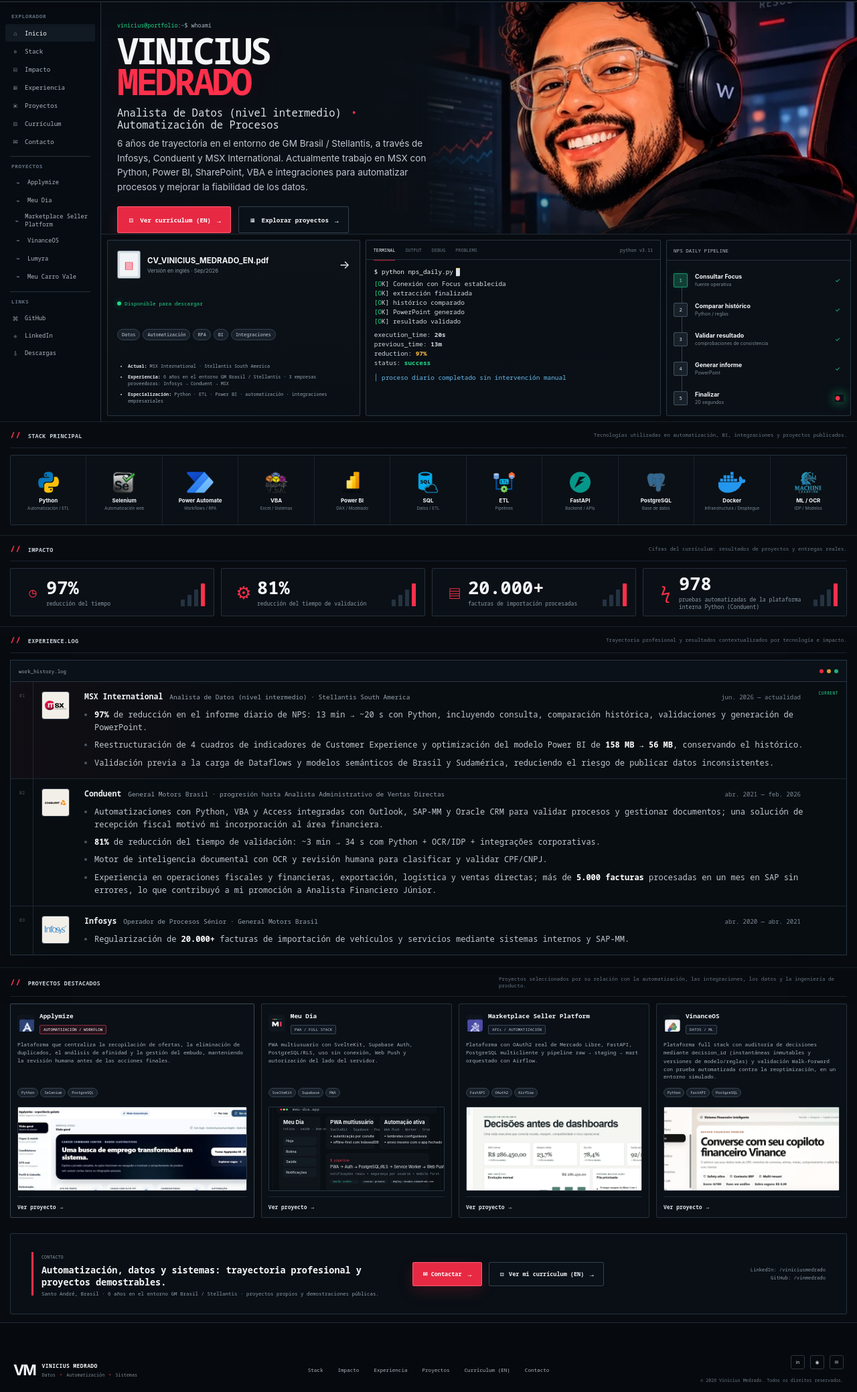
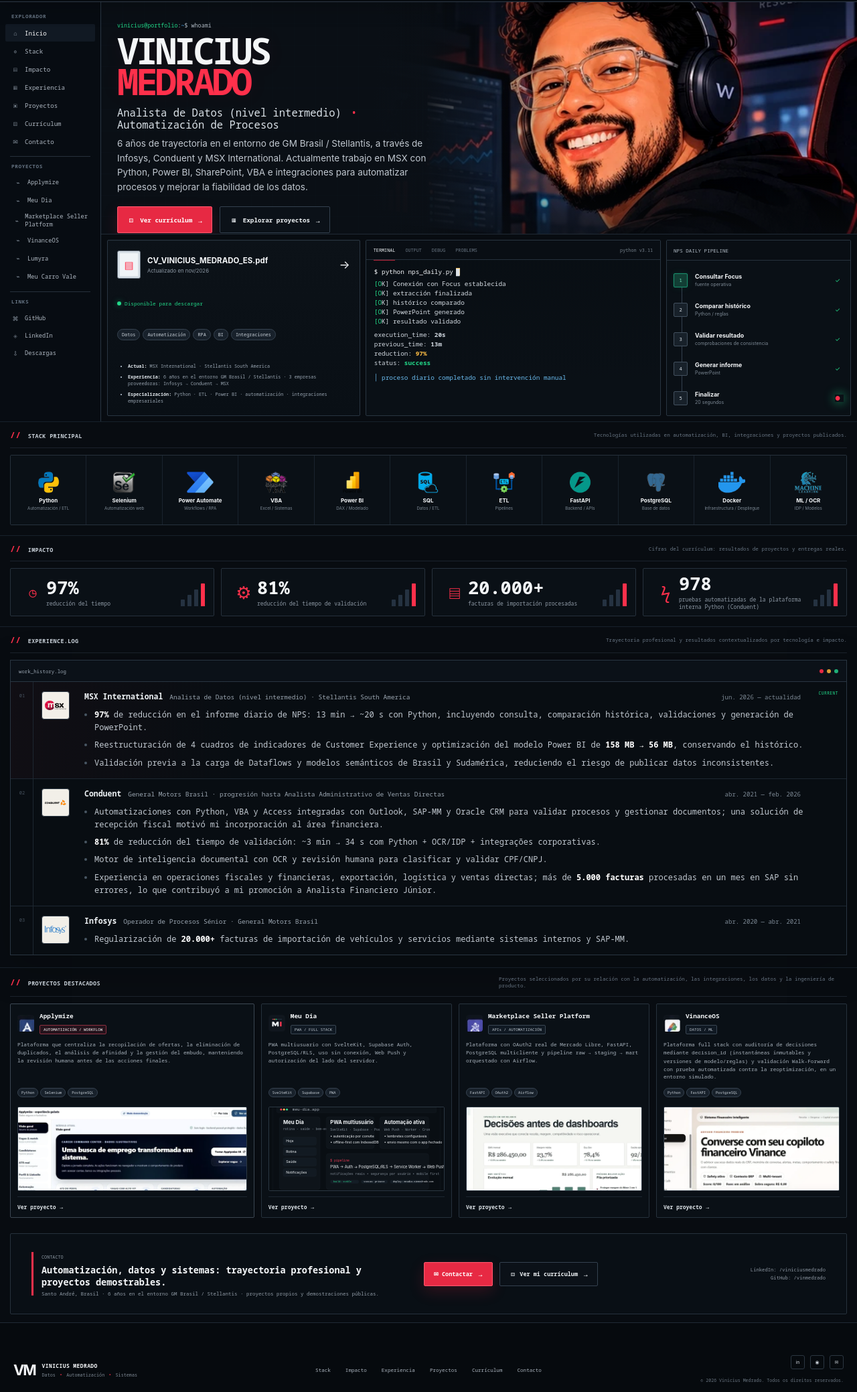
Before and after one commit to vinmedrado/portfolio, a plain HTML site: page index-es.html in a window 1280 px wide. Shown: the part 42-2120 px from the top of the page at 67% size. Drawn offline with Linux system fonts and the light colour scheme.

Commit message:
fix(portfolio): link approved ES resume and refresh CV update dates

```diff
--- a/index-es.html
+++ b/index-es.html
@@ -67,7 +67,7 @@
 <a href="#impacto"><span>▤</span>Impacto</a>
 <a href="#experiencia"><span>▦</span>Experiencia</a>
 <a href="#projetos"><span>▣</span>Proyectos</a>
-<a href="Vinicius_Santos_Medrado_EN.pdf" rel="noopener" target="_blank"><span>▧</span>Currículum</a>
+<a href="Vinicius_Santos_Medrado_ES.pdf" rel="noopener" target="_blank"><span>▧</span>Currículum</a>
 <a href="#contato"><span>✉</span>Contacto</a>
 </nav>
 <div class="side-divider"></div>
@@ -82,7 +82,7 @@
 <p class="side-label">LINKS</p>
 <a class="side-plain" href="https://github.com/vinmedrado" rel="noopener" target="_blank"><span>⌘</span>GitHub</a>
 <a class="side-plain" href="https://linkedin.com/in/viniciusmedrado" rel="noopener" target="_blank"><span>◈</span>LinkedIn</a>
-<a class="side-plain" download="" href="Vinicius_Santos_Medrado_EN.pdf"><span>⇩</span>Descargas</a>
+<a class="side-plain" download="" href="Vinicius_Santos_Medrado_ES.pdf"><span>⇩</span>Descargas</a>
 </div>
 </aside>
 <div class="upper-main">
@@ -93,7 +93,7 @@
 <h2>Analista de Datos (nivel intermedio) <i>•</i> Automatización de Procesos</h2>
 <p>6 años de trayectoria en el entorno de GM Brasil / Stellantis, a través de Infosys, Conduent y MSX International. Actualmente trabajo en MSX con Python, Power BI, SharePoint, VBA e integraciones para automatizar procesos y mejorar la fiabilidad de los datos.</p>
 <div class="hero-actions">
-<a class="button primary" href="Vinicius_Santos_Medrado_EN.pdf" rel="noopener" target="_blank"><span>▧</span>Ver currículum (EN) <b>→</b></a>
+<a class="button primary" href="Vinicius_Santos_Medrado_ES.pdf" rel="noopener" target="_blank"><span>▧</span>Ver currículum <b>→</b></a>
 <a class="button ghost" href="#projetos"><span>▦</span>Explorar proyectos <b>→</b></a>
 </div>
 </div>
@@ -106,10 +106,10 @@
 </div>
 </section>
 <section aria-label="Currículum y flujo de automatización" class="hero-console">
-<a class="cv-panel panel" href="Vinicius_Santos_Medrado_EN.pdf" rel="noopener" target="_blank">
+<a class="cv-panel panel" href="Vinicius_Santos_Medrado_ES.pdf" rel="noopener" target="_blank">
 <div class="file-line">
 <div class="pdf-icon"><span>▤</span></div>
-<div><strong>CV_VINICIUS_MEDRADO_EN.pdf</strong><small>Versión en inglés · Sep/2026</small></div>
+<div><strong>CV_VINICIUS_MEDRADO_ES.pdf</strong><small>Actualizado en nov/2026</small></div>
 <span class="arrow">→</span>
 </div>
 <div class="ready"><span></span>Disponible para descargar</div>
@@ -240,12 +240,12 @@
 </section>
 <section class="contact-cta" id="contato">
 <div class="cta-copy"><small>CONTACTO</small><h2>Automatización, datos y sistemas: trayectoria profesional y proyectos demostrables.</h2><p>Santo André, Brasil · 6 años en el entorno GM Brasil / Stellantis · proyectos propios y demostraciones públicas.</p></div>
-<div class="contact-buttons"><a class="button primary" href="mailto:vinicius.medrado@outlook.com">✉ Contactar <b>→</b></a><a class="button ghost" href="Vinicius_Santos_Medrado_EN.pdf" rel="noopener" target="_blank">▧ Ver mi currículum (EN) <b>→</b></a></div>
+<div class="contact-buttons"><a class="button primary" href="mailto:vinicius.medrado@outlook.com">✉ Contactar <b>→</b></a><a class="button ghost" href="Vinicius_Santos_Medrado_ES.pdf" rel="noopener" target="_blank">▧ Ver mi currículum <b>→</b></a></div>
 <div class="cta-side-note">LinkedIn: /viniciusmedrado<br/>GitHub: /vinmedrado</div>
 </section>
 <footer class="footer">
 <div class="footer-brand"><b>VM</b><span><strong>VINICIUS MEDRADO</strong><small>Datos <i>•</i> Automatización <i>•</i> Sistemas</small></span></div>
-<nav><a href="#skills">Stack</a><a href="#impacto">Impacto</a><a href="#experiencia">Experiencia</a><a href="#projetos">Proyectos</a><a href="Vinicius_Santos_Medrado_EN.pdf" rel="noopener" target="_blank">Currículum (EN)</a><a href="#contato">Contacto</a></nav>
+<nav><a href="#skills">Stack</a><a href="#impacto">Impacto</a><a href="#experiencia">Experiencia</a><a href="#projetos">Proyectos</a><a href="Vinicius_Santos_Medrado_ES.pdf" rel="noopener" target="_blank">Currículum</a><a href="#contato">Contacto</a></nav>
 <div class="socials"><div class="social-links"><a href="https://linkedin.com/in/viniciusmedrado" rel="noopener" target="_blank">in</a><a href="https://github.com/vinmedrado" rel="noopener" target="_blank">◉</a><a href="mailto:vinicius.medrado@outlook.com">✉</a></div><small>© 2026 Vinicius Medrado. Todos os direitos reservados.</small></div>
 </footer>
 </main>
@@ -261,7 +261,7 @@
 
 
 
-<a data-palette-item="" href="#applymize">⌁ Applymize</a><a data-palette-item="" href="#meudia">⌁ Meu Dia</a><a data-palette-item="" href="#selleros">⌁ Marketplace Seller Platform</a><a data-palette-item="" href="#vinance">⌁ VinanceOS</a><a data-palette-item="" href="Vinicius_Santos_Medrado_EN.pdf" rel="noopener" target="_blank">▧ Currículum (EN)</a>
+<a data-palette-item="" href="#applymize">⌁ Applymize</a><a data-palette-item="" href="#meudia">⌁ Meu Dia</a><a data-palette-item="" href="#selleros">⌁ Marketplace Seller Platform</a><a data-palette-item="" href="#vinance">⌁ VinanceOS</a><a data-palette-item="" href="Vinicius_Santos_Medrado_ES.pdf" rel="noopener" target="_blank">▧ Currículum</a>
 </div>
 </div>
 </div>
```
